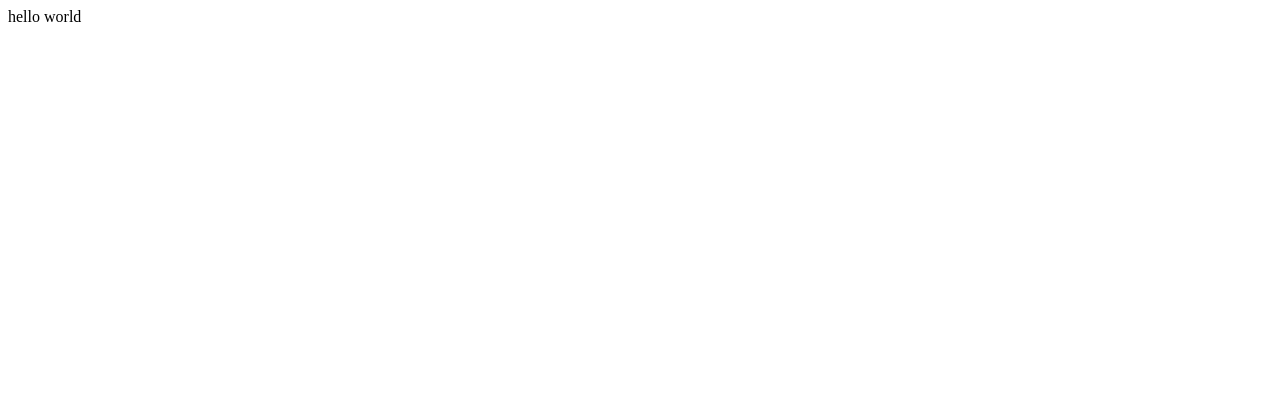
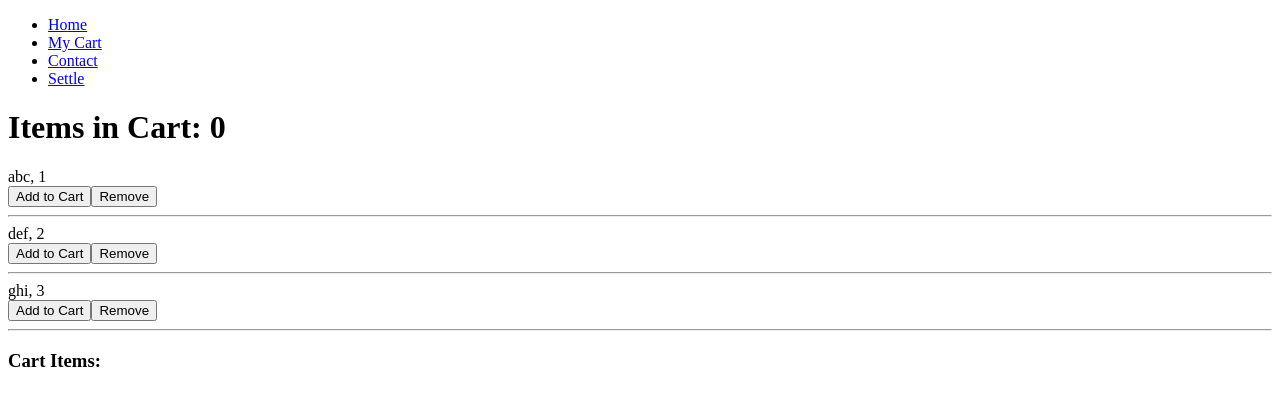
Before and after one commit to nurbilu/my-rct, a React (Create React App) app: page /cart in a window 1280 px wide. Shown: the top 406 px of the page. Built offline with nearby package versions, Linux system fonts and the light colour scheme.

Commit message:
first commit

```diff
--- a/package.json
+++ b/package.json
@@ -8,6 +8,7 @@
     "@testing-library/user-event": "^13.5.0",
     "react": "^18.2.0",
     "react-dom": "^18.2.0",
+    "react-router-dom": "^6.22.0",
     "react-scripts": "5.0.1",
     "web-vitals": "^2.1.4"
   },
--- a/src/App.js
+++ b/src/App.js
@@ -1,9 +1,43 @@
-
+import React, {  useContext, useEffect, useState  } from 'react';
+import { Routes, Route } from 'react-router-dom';
+import Nav from './Nav';
+import MyCart from './shop/MyCart';
+import Home from './components/Home';
+import Contact from './components/Contact';
+import { UserContext } from './UserContext';
+import Settle from './shop/Settle';
 
 function App() {
+  const { cart } = useContext(UserContext);
+  const [totalItems, setTotalItems] = useState(0);
+  console.log(cart);
+  useEffect(() => {
+    // Initialize totalItems count
+    let itemsCount = 0;
+    // Ensure cart is not undefined before attempting to iterate
+    if (cart && cart.length > 0) {
+      cart.forEach(item => {
+        itemsCount += item.quantity;
+      });
+    }
+
+    setTotalItems(itemsCount);
+    // Update local storage with the cart data
+    localStorage.setItem('cart', JSON.stringify(cart));
+
+  }, [cart]);
   return (
-    <div className="App">
-      hello world
+    <div>
+
+      <Nav />
+      <h1>Items in Cart: {totalItems}</h1>
+      <Routes>
+        <Route path="/" element={<Home />} />
+        <Route path="/cart" element={<MyCart />} />
+        <Route path="/contact" element={<Contact />} />
+        <Route path="/settle" element={<Settle />} />
+        <Route path="*" element={<h1>Not Found</h1>} />
+      </Routes>
     </div>
   );
 }
--- /dev/null
+++ b/src/Nav.js
@@ -0,0 +1,17 @@
+import React from 'react';
+import { Link } from 'react-router-dom';
+
+function Nav() {
+  return (
+    <nav>
+      <ul>
+        <li><Link to="/">Home</Link></li>
+        <li><Link to="/cart">My Cart</Link></li>
+        <li><Link to="/contact">Contact</Link></li>
+        <li><Link to="/settle">Settle</Link></li>
+      </ul>
+    </nav>
+  );
+}
+
+export default Nav;
--- /dev/null
+++ b/src/UserContext.js
@@ -0,0 +1,13 @@
+import React, { createContext, useState } from 'react';
+
+export const UserContext = createContext();
+
+export const CartProvider = ({ children }) => {
+    const [Cart, setCart] = useState([]);// Simplified example, manage user data as needed
+
+  return (
+    <UserContext.Provider value={{ Cart, setCart }}>
+      {children}
+    </UserContext.Provider>
+  );
+};
--- /dev/null
+++ b/src/components/Contact.js
@@ -0,0 +1,15 @@
+import React from 'react';
+
+const ContactUs = () => {
+    return (
+        <div>
+            <h2>Contact Us</h2>
+            <p>Name: John Doe</p>
+            <p>Address: 1234 Maple Street, Anytown, AN 12345</p>
+            <p>Phone: (555) 123-4567</p>
+            <p>Email: johndoe@example.com</p>
+        </div>
+    );
+};
+
+export default ContactUs;
--- /dev/null
+++ b/src/components/Home.js
@@ -0,0 +1,9 @@
+import React from 'react'
+
+const Home = () => {
+  return (
+    <div>Welcome Home</div>
+  )
+}
+
+export default Home
--- /dev/null
+++ b/src/data.js
@@ -0,0 +1,18 @@
+const products = [
+{ price: 1, desc: "abc", id: 1 },
+{ price: 2, desc: "def", id: 2 },
+{ price: 3, desc: "ghi", id: 3 },]
+
+export const getAll = () => {
+    return products;
+}
+
+// export const getSingle = (ind) => {
+//     return products[ind]
+
+
+// }
+
+export const getSingleByid = (id) => {
+    return products.filter(p => p.id === id)
+}
--- a/src/index.js
+++ b/src/index.js
@@ -1,11 +1,16 @@
 import React from 'react';
 import ReactDOM from 'react-dom/client';
 import App from './App';
-
+import { BrowserRouter } from 'react-router-dom';
+import { CartProvider } from './UserContext'; // Assuming UserProvider is the context provider component
 
 const root = ReactDOM.createRoot(document.getElementById('root'));
 root.render(
   <React.StrictMode>
-    <App />
+    <BrowserRouter>
+      <CartProvider>
+        <App />
+      </CartProvider>
+    </BrowserRouter>
   </React.StrictMode>
 );
--- /dev/null
+++ b/src/shop/MyCart.js
@@ -0,0 +1,73 @@
+import React, { useEffect, useState } from 'react';
+import { getAll, getSingleByid } from '../data';
+
+const MyCart = () => {
+    const [products, setProducts] = useState([]);
+    const [cart, setCart] = useState([]);
+
+    useEffect(() => {
+        setProducts(getAll());
+    }, []);
+    useEffect(() => {
+    localStorage.setItem('cart', JSON.stringify(cart));
+}, [cart]);
+
+    const addToCart = (product) => {
+        const existingProduct = cart.find(item => item.id === product.id);
+        if (existingProduct) {
+            const updatedCart = cart.map(item => {
+                if (item.id === product.id) {
+                    return { ...item, amount: item.amount + 1 };
+                }
+                return item;
+            });
+            setCart(updatedCart);
+        } else {
+            setCart([...cart, { ...product, amount: 1 }]);
+        }
+    };
+
+    const removeFromCart = (productId) => {
+        setCart(cart.filter(product => product.id !== productId));
+    };
+
+    const removeOneFromCart = (productId) => {
+        const existingProduct = cart.find(item => item.id === productId);
+        if (existingProduct) {
+            const updatedCart = cart.map(item => {
+                if (item.id === productId && item.amount > 1) {
+                    return { ...item, amount: item.amount - 1 };
+                }
+                return item;
+            });
+            setCart(updatedCart);
+        }
+    };
+
+    return (
+        <div className="App">
+            <div>
+                {products.map(product => (
+                    <div key={product.id}>
+                        {product.desc}, {product.price}
+                        <br></br>
+                        <button onClick={() => addToCart(product)}>Add to Cart</button>
+                        <button onClick={() => removeFromCart(product.id)}>Remove</button>
+                        <hr></hr>
+                    </div>
+                ))}
+            </div>
+            <div>
+                <h3>Cart Items:</h3>
+                {cart.map(product => (
+                    <div key={product.id}>
+                        {product.desc}, {product.price} - Amount: {product.amount}<br></br>
+                        <button onClick={() => removeOneFromCart(product.id)}>Remove One</button>
+                    </div>
+                ))}
+            </div>
+        </div>
+    );
+};
+
+export default MyCart;
--- /dev/null
+++ b/src/shop/Settle.js
@@ -0,0 +1,59 @@
+import React, { useEffect, useState, useContext } from 'react';
+import { UserContext } from '../UserContext';
+
+const Settle = () => {
+  const { setCart } = useContext(UserContext);
+  const [localCart, setLocalCart] = useState([]);
+
+  useEffect(() => {
+    const savedCart = localStorage.getItem('cart');
+    const loadedCart = savedCart ? JSON.parse(savedCart) : [];
+    setLocalCart(loadedCart);
+    setCart(loadedCart);
+  }, [setCart]);
+
+  const removeOneFromCart = (productId) => {
+    const updatedCart = localCart.map(item => {
+      if (item.id === productId && item.amount > 1) {
+        return { ...item, amount: item.amount - 1 };
+      } else {
+        return item;
+      }
+    }).filter(item => item.amount > 0);
+
+    setLocalCart(updatedCart);
+    localStorage.setItem('cart', JSON.stringify(updatedCart));
+    setCart(updatedCart);
+  };
+
+  const removeFromCart = (productId) => {
+    const updatedCart = localCart.filter(item => item.id !== productId);
+    setLocalCart(updatedCart);
+    localStorage.setItem('cart', JSON.stringify(updatedCart));
+    setCart(updatedCart);
+  };
+
+  const totalPrice = localCart.reduce((total, item) => total + item.price * item.amount, 0, 0);
+
+  return (
+    <div>
+      <h3>Cart Items:</h3>
+      {localCart && localCart.length > 0 ? (
+        localCart.map((product) => (
+          <div key={product.id}>
+            {product.desc}, ${product.price} - Amount: {product.amount}
+            <br></br>
+            <button onClick={() => removeOneFromCart(product.id)}>Remove One</button>
+            <button onClick={() => removeFromCart(product.id)}>Remove All</button>
+          </div>
+        ))
+      ) : (
+        <p>Your cart is empty.</p>
+      )}
+      <div>Total Price: ${totalPrice.toFixed(2)}</div>
+      <button>Checkout</button>
+    </div>
+  );
+};
+
+export default Settle;
```
Also changed, not shown: src/components/Login.js (added, +9 -0 lines), src/components/Register.js (added, +9 -0 lines), 1 other file (tests, documents, lock files or other folders).
